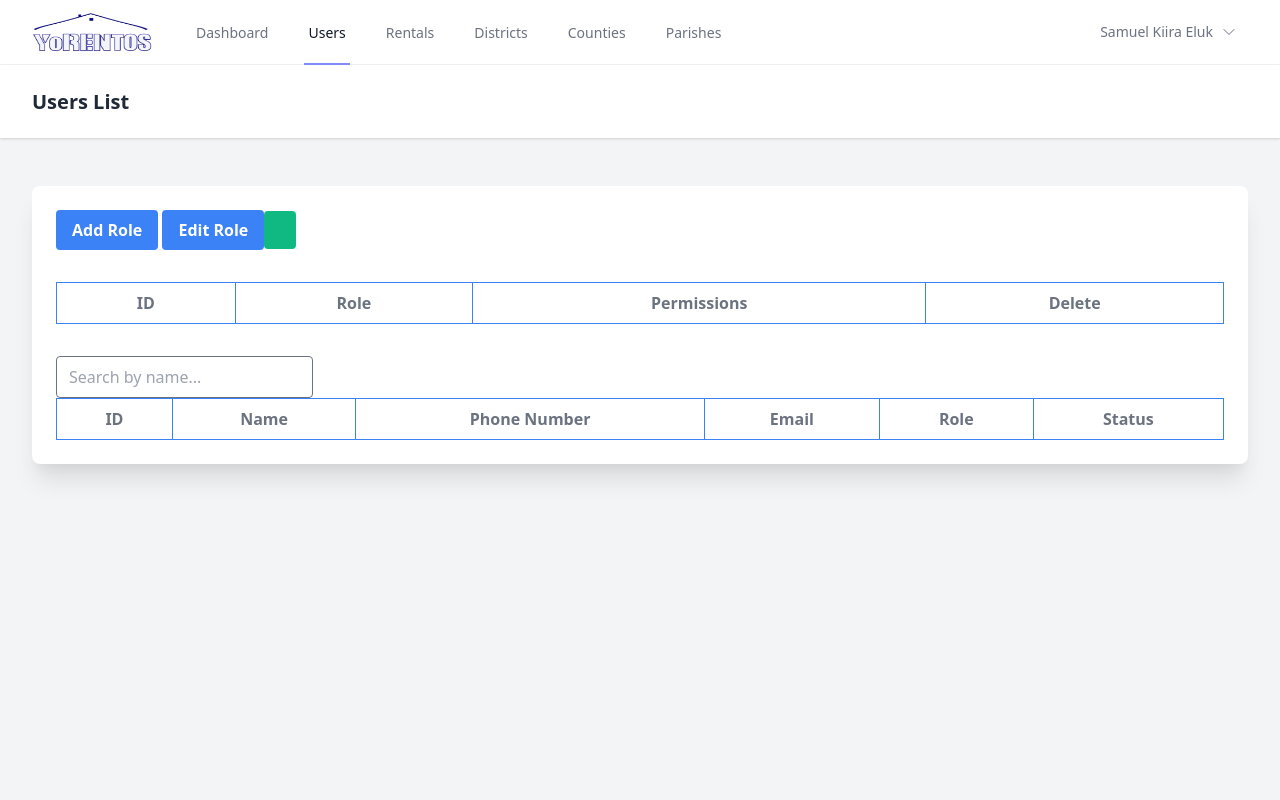
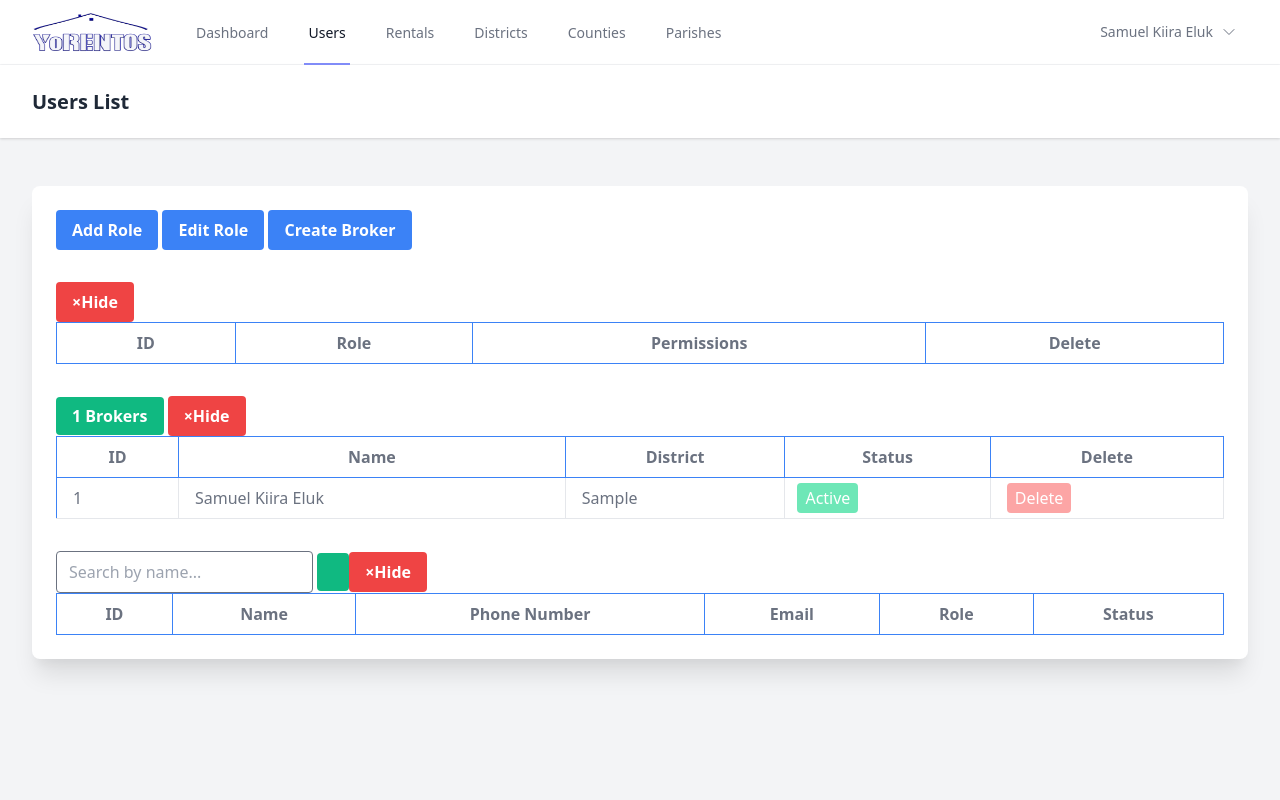
Before and after one commit to Eluk-Samuel-Kiira/YoRentos, a Laravel app: page /users-index-page in a window 1280 px wide. Run offline with Laravel 10, Linux system fonts and the light colour scheme; a user stored in the database is signed in; data comes from the database, SQL or seed files in the repository; tables that the repository leaves empty hold one stand-in row (values such as "Sample post"); lists and menus that the app fills with data are empty; style sheets or scripts are compiled from the project's sources; some libraries are stand-ins or nearby versions.

Commit message:
Locations alsmost

```diff
--- a/app/Actions/Fortify/CreateNewUser.php
+++ b/app/Actions/Fortify/CreateNewUser.php
@@ -47,7 +47,7 @@ class CreateNewUser implements CreatesNewUsers
         if ($userRole) {
             $user->syncRoles([$userRole]);
         } else {
-            dd("nothing");
+            //
         }
         return $user;
     }
--- a/app/Http/Controllers/UserController.php
+++ b/app/Http/Controllers/UserController.php
@@ -7,6 +7,8 @@ use App\Models\User;
 use Spatie\Permission\Traits\HasRoles;
 use Spatie\Permission\Models\Permission;
 use Spatie\Permission\Models\Role;
+use App\Models\District;
+use App\Models\Broker;
 
 class UserController extends Controller
 {
@@ -31,7 +33,16 @@ class UserController extends Controller
     {
         $permissions = Permission::whereNot('name', 'manage all')->get();
         $roles = Role::whereNot('name', 'Admin')->get();
-        return view('users.index', compact('permissions','roles'));
+        $brokers = User::where('role', 'Broker')->get();
+        $districts = District::get();
+        $broker_names = Broker::get();
+        return view('users.index', compact(
+            'permissions',
+            'roles',
+            'brokers',
+            'districts',
+            'broker_names',
+        ));
     }
 
     public function userRoles()
@@ -90,6 +101,15 @@ class UserController extends Controller
         $user_id = $request->user;
 
         User::where('id', $user_id)->whereNot('role', 'Admin')->update(['role' => $roleName]);
+        $user = User::where('id', $user_id)->first();
+
+        $userRole = Role::where('name', $roleName)->first();
+
+        if ($userRole) {
+            $user->syncRoles([$userRole]);
+        } else {
+            dd('An error ocurred');
+        }
         return redirect()->route('user')->with('success', 'Role changed successfully');
     }
 
@@ -121,4 +141,41 @@ class UserController extends Controller
             return redirect()->route('user')->with('error', 'Role Not found or an undeletable');
         }
     }
+
+    public function createBroker(Request $request)
+    {
+        $broker = new Broker();
+        $broker->district_id = $request->district_id;
+        $broker->broker_id = $request->broker_id;
+        $broker->save();
+        return redirect()->route('user')->with('success', 'Broker created successfully');
+    }
+
+    public function changeBrokerStatus($broker)
+    {
+        $this_broker = Broker::where('id', $broker)->first();
+
+        if ($this_broker) {
+            if ($this_broker->status == 1) {
+                $this_broker->where('id', $broker)->update(['status' => 0]);
+                return redirect()->route('user')->with('success', 'Broker Deactivated successfully');
+            } else {
+                $this_broker->where('id', $broker)->update(['status' => 1]);
+                return redirect()->route('user')->with('success', 'Broker Activated successfully');
+            }
+        } else {
+            return redirect()->route('user')->with('error', 'Broker Not found');
+        }
+    }
+
+    public function deleteBroker($broker)
+    {
+        $this_broker = Broker::where('id', $broker)->first();
+        if ($this_broker) {
+            $this_broker->delete();
+            return redirect()->route('user')->with('success', 'Broker Deleted successfully');
+        } else {
+            return redirect()->route('user')->with('error', 'Broker Not found');
+        }
+    }
 }
--- /dev/null
+++ b/app/Models/Broker.php
@@ -0,0 +1,24 @@
+<?php
+
+namespace App\Models;
+
+use Illuminate\Database\Eloquent\Factories\HasFactory;
+use Illuminate\Database\Eloquent\Model;
+
+class Broker extends Model
+{
+    use HasFactory;
+    protected $fillable = [
+        'broker_id','district_id', 'status','deleted'
+    ];
+
+    public function brokerName()
+    {
+        return $this->belongsTo(User::class, 'broker_id');
+    }
+
+    public function brokerDistrict()
+    {
+        return $this->belongsTo(District::class, 'broker_id');
+    }
+}
--- /dev/null
+++ b/resources/views/users/create-broker.blade.php
@@ -0,0 +1,51 @@
+<div id="brokerModal" class="modal auto hidden inset-0 z-50 overflow-auto bg-black bg-opacity-50 flex">
+    <div class="modal-content bg-white w-2/3 mx-auto my-10 p-4 relative sm:rounded-lg">
+        <!-- Close button -->
+        <span id="closeBrokerModal" class="cursor-pointer absolute top-0 right-0 p-2 bg-red-500 hover:bg-red-700 text-white rounded">
+            &times; close
+        </span>
+        <!-- Form content -->
+        <h6 class="font-semibold text-xl text-gray-800 leading-tight">
+            {{ __('Create a Broker and Location') }}
+        </h6>
+        <form method="POST" action="{{ route('create.broker') }}">
+            @csrf
+
+            <div class="mt-4">
+                <x-label for="broker_id" value="{{ __('Broker Name') }}" class="font-semibold text-xl"/>
+                <select id="broker_id" class="w-full font-medium py-2 rounded text-gray-700" name="broker_id" required>
+                    <option class="block mt-1 w-full" value=""></option>
+                    @foreach ($brokers as $broker)
+                        <option class="block mt-1 w-full" value="{{ $broker->id }}">{{ $broker->name }}</option>
+                    @endforeach
+                </select>
+            </div>
+
+            <div class="mt-4">
+                <x-label for="broker_id" value="{{ __('District Name') }}" class="font-semibold text-xl"/>
+                <select id="district_id" class="w-full font-medium py-2 rounded text-gray-700" name="district_id" required>
+                    <option class="block mt-1 w-full" value=""></option>
+                    @foreach ($districts as $district)
+                        <option class="block mt-1 w-full" value="{{ $district->id }}">{{ $district->district }}</option>
+                    @endforeach
+                </select>
+            </div>
+
+            <x-button class="mt-8">
+                {{ __('Save') }}
+            </x-button>
+            </div>
+        </form>
+    </div>
+</div>
+
+<script>
+    // JavaScript to handle opening and closing the modal
+    document.getElementById('createBrokerModal').onclick = function () {
+        document.getElementById('brokerModal').classList.remove('hidden');
+    };
+
+    document.getElementById('closeBrokerModal').onclick = function () {
+        document.getElementById('brokerModal').classList.add('hidden');
+    };
+</script>
--- a/resources/views/users/index.blade.php
+++ b/resources/views/users/index.blade.php
@@ -14,8 +14,11 @@
                     <button id="editRoleModal" class="bg-blue-500 hover:bg-blue-700 text-white font-bold py-2 px-4 rounded">
                         Edit Role
                     </button>
-                    <span id="user-count" class="bg-green-500 text-white font-bold py-2 px-4 rounded"></span>
+                    <button id="createBrokerModal" class="bg-blue-500 hover:bg-blue-700 text-white font-bold py-2 px-4 rounded">
+                        Create Broker
+                    </button>
                     <h4>
+                        <x-validation-errors class="mb-4" />
                         @if(session('error'))
                             <span class="bg-red-500 text-white rounded">
                                 {{ session('error') }}
@@ -28,7 +31,10 @@
                         @endif
                     </h4>
                     <div class="table-responsive" style="overflow-x: auto;">
-                        <div class="container mx-auto mt-8">
+                        <div class="container mx-auto mt-8" id="roleTable">
+                            <button onclick="hideTable()" class="bg-red-500 hover:bg-red-700 text-white font-bold py-2 px-4 rounded">
+                                &times;Hide
+                            </button>
                             <table class="min-w-full border border-blue-500 text-gray-500">
                                 @include('users.create-role')
                                 @include('users.edit-role')
@@ -45,11 +51,61 @@
                             </table>
                         </div>
                     </div>
+
+                    <!-- brokers table -->
+                    <div class="table-responsive" style="overflow-x: auto;">
+                        <div class="container mx-auto mt-8" id="brokerTable">
+                            <span class="bg-green-500 text-white font-bold py-2 px-4 rounded">{{ $broker_names->count()}} {{__('Brokers')}}</span>
+                            <button onclick="hideTable3()" class="bg-red-500 hover:bg-red-700 text-white font-bold py-2 px-4 rounded">
+                                &times;Hide
+                            </button>
+                            <table class="min-w-full border border-blue-500 text-gray-500">
+                                @include('users.create-broker')
+                                <thead>
+                                    <tr>
+                                        <th class="py-2 px-4 border border-blue-500">ID</th>
+                                        <th class="py-2 px-4 border border-blue-500">Name</th>
+                                        <th class="py-2 px-4 border border-blue-500">District</th>
+                                        <th class="py-2 px-4 border border-blue-500">Status</th>
+                                        <th class="py-2 px-4 border border-blue-500">Delete</th>
+                                    </tr>
+                                </thead>
+                                <tbody>
+                                    @forelse($broker_names as $broker_name)
+                                        <tr>
+                                            <td class="py-2 px-4 border-b border-r">{{ $broker_name->id }}</td>
+                                            <td class="py-2 px-4 border-b border-r">{{ $broker_name->brokerName->name }}</td>
+                                            <td class="py-2 px-4 border-b border-r">{{ $broker_name->brokerDistrict->district }}</td>
+                                            <td class="py-2 px-3 border-b border-r">
+                                                <a href="{{ route('broker_name.status',$broker_name->id) }}" class="py-1 px-2
+                                                    {{ $broker_name->status == 1 ? 'bg-green-300' : 'bg-red-300' }}
+                                                    text-white rounded hover:{{ $broker_name->status == 1 ? 'bg-green-500' : 'bg-red-500' }}">
+                                                    {{ $broker_name->status == 1 ? 'Active' : 'Inactive' }}
+                                                </a>
+                                            </td>
+                                            <td class="py-2 px-4 border-b border-r">
+                                                <a href="{{ route('broker_name.delete',$broker_name->id) }}" class="py-1 px-2 bg-red-300 text-white rounded hover:bg-red-500">
+                                                    {{__('Delete') }}
+                                                </a>
+                                            </td>
+                                        </tr>
+                                    @empty
+                                        <td class="py-2 px-4 border-b border-r">{{__('No Broker Available')}}</td>
+                                    @endforelse
+                                </tbody>
+                            </table>
+                        </div>
+                    </div>
                     <!-- users table -->
                     <div class="table-responsive" style="overflow-x: auto;">
-                        <div class="container mx-auto mt-8">
-                            <input class="rounded" type="text" id="searchInput" placeholder="Search by name..." onkeyup="searchUsers()">
+                        <div class="container mx-auto mt-8" id="userTable">
+                            <input class="rounded text-gray-500" type="text" id="searchInput" placeholder="Search by name..." onkeyup="searchUsers()">
+                            <span id="user-count" class="bg-green-500 text-white font-bold py-2 px-4 rounded"></span>
+                            <button onclick="hideTable2()" class="bg-red-500 hover:bg-red-700 text-white font-bold py-2 px-4 rounded">
+                                &times;Hide
+                            </button>
                             <table class="min-w-full border border-blue-500 text-gray-500">
+                                @include('users.create-broker')
                                 <thead>
                                     <tr>
                                         <th class="py-2 px-4 border border-blue-500">ID</th>
@@ -173,4 +229,24 @@
         }
     }
 
+    function hideTable() {
+        const table = document.getElementById('roleTable');
+        if (table) {
+            table.style.display = 'none';
+        }
+    }
+
+    function hideTable2() {
+        const table = document.getElementById('userTable');
+        if (table) {
+            table.style.display = 'none';
+        }
+    }
+
+    function hideTable3() {
+        const table = document.getElementById('brokerTable');
+        if (table) {
+            table.style.display = 'none';
+        }
+    }
 </script>
--- a/routes/web.php
+++ b/routes/web.php
@@ -54,6 +54,10 @@ Route::middleware([
     Route::get('/change-status/{id}', [UserController::class, 'changeStatus']);
     Route::get('/delete-role/{role_id}', [UserController::class, 'deleteRole']);
 
+    Route::post('/create-broker', [UserController::class, 'createBroker'])->name('create.broker');
+    Route::get('/broker-status/{id}', [UserController::class, 'changeBrokerStatus'])->name('broker_name.status');
+    Route::get('/broker-delete/{id}', [UserController::class, 'deleteBroker'])->name('broker_name.delete');
+
 
     // Rental Routes
     Route::resource('rental', RentalController::class);
```
Also changed, not shown: database/migrations/2023_11_24_133129_create_brokers_table.php (added).
